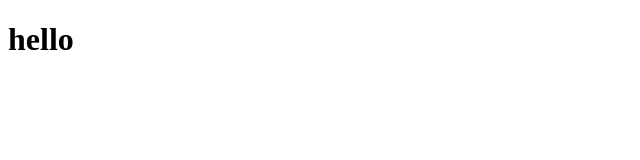
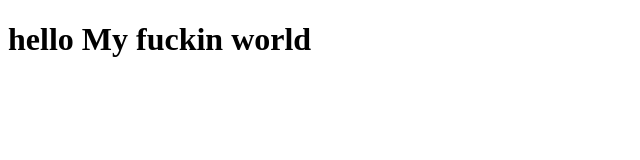
Before and after one commit to NjikJiro/Project1, a plain HTML site: page index.html in a window 1280 px wide. Shown: the whole page, without its empty margins (0-640 px from the left). Drawn offline with Linux system fonts and the light colour scheme.

Commit message:
commit lagi

```diff
--- a/index.html
+++ b/index.html
@@ -6,6 +6,6 @@
     <title>Document</title>
 </head>
 <body>
-    <h1>hello</h1>
+    <h1>hello My fuckin world</h1>
 </body>
 </html>
```
